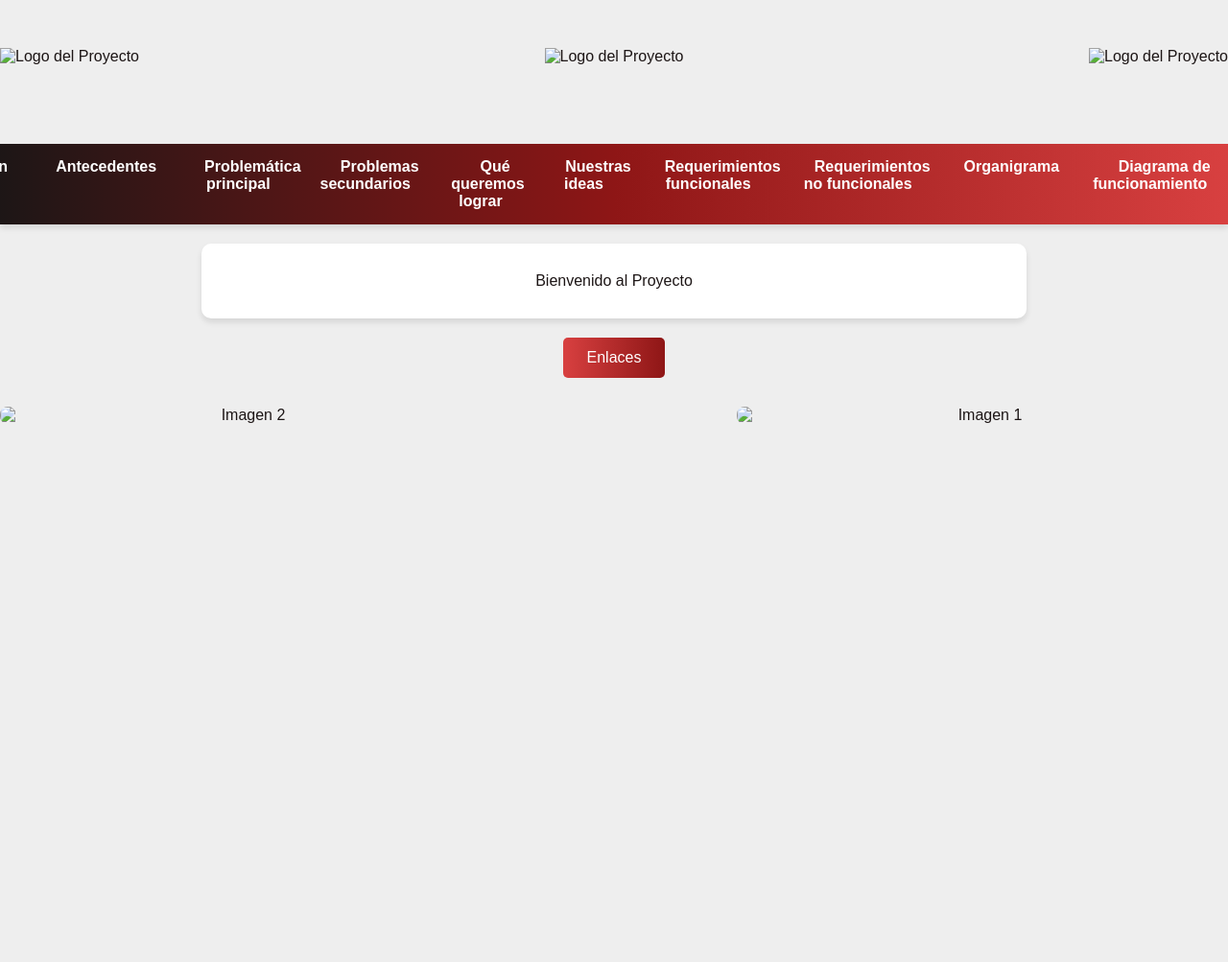
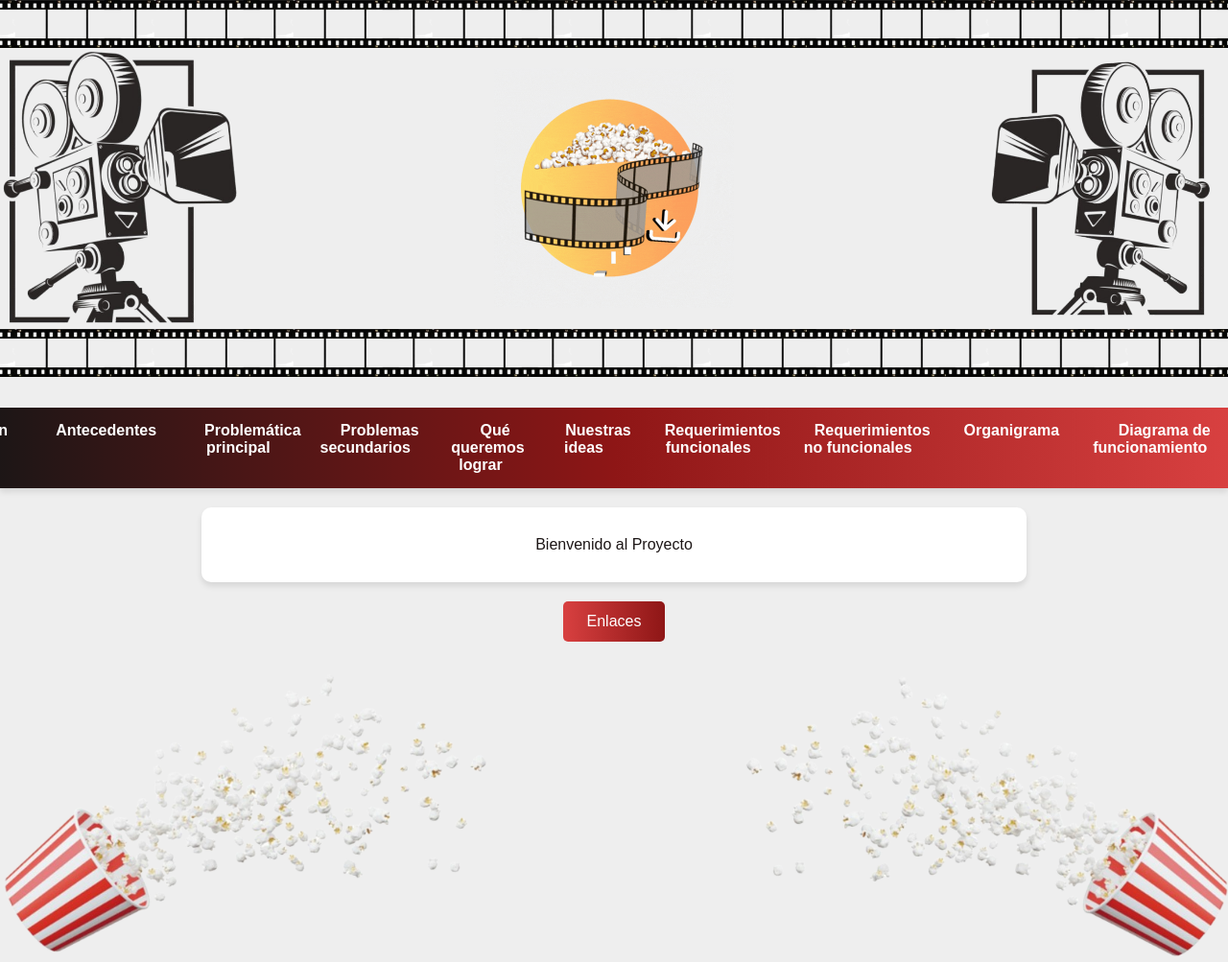
Before and after one commit to DanielCBarrientosV/Rpoecto-CINEXTREAM-WEB, a plain HTML site: page index.html in a window 1280 px wide. Shown: the top 1003 px of the page at 96% size. Before the commit the page ends 800 px from the top, so only its background shows below. Drawn offline with Linux system fonts and the light colour scheme; the site is published under a folder, as on GitHub Pages, so addresses that start at the root find nothing.

Commit message:
correcion de puntos en iamgense y direccion

```diff
--- a/index.html
+++ b/index.html
@@ -11,9 +11,9 @@
     <header>
         <div class="film-strip"></div> <!-- Barra superior -->
         <div class="logo-container">
-            <img src="/WhatsApp_Image_2025-03-21_at_03.15.26-removebg-preview.png" alt="Logo del Proyecto">
-            <img src="/cinextream logo.gif" alt="Logo del Proyecto">
-            <img src="/WhatsApp_Image_2025-03-21_at_03.15.44-removebg-preview.png" alt="Logo del Proyecto">
+            <img src="./WhatsApp_Image_2025-03-21_at_03.15.26-removebg-preview.png" alt="Logo del Proyecto">
+            <img src="./cinextream logo.gif" alt="Logo del Proyecto">
+            <img src="./WhatsApp_Image_2025-03-21_at_03.15.44-removebg-preview.png" alt="Logo del Proyecto">
         </div>
         <div class="film-strip"></div> <!-- Barra inferior -->
         <p></p>
@@ -61,8 +61,8 @@
 
     <!-- Añadiendo las imágenes al final -->
     <div class="image-container">
-        <img src="/WhatsApp_Image_2025-03-21_at_02.34.37-removebg-preview.png" alt="Imagen 2" class="project-image">
-        <img src="/WhatsApp_Image_2025-03-21_at_02.34.13-removebg-preview.png" alt="Imagen 1" class="project-image">
+        <img src="./WhatsApp_Image_2025-03-21_at_02.34.37-removebg-preview.png" alt="Imagen 2" class="project-image">
+        <img src="./WhatsApp_Image_2025-03-21_at_02.34.13-removebg-preview.png" alt="Imagen 1" class="project-image">
 
     </div>
 
--- a/style.css
+++ b/style.css
@@ -19,7 +19,7 @@ header {
 .film-strip {
     width: 100%;
     height: 50px;
-    background: url('/Diseño_sin_título-removebg-preview__1_-removebg-preview.png') repeat-x;
+    background: url('./Diseño_sin_título-removebg-preview__1_-removebg-preview.png') repeat-x;
     background-size: contain;
     animation: filmMove 8s linear infinite;
 }
```
